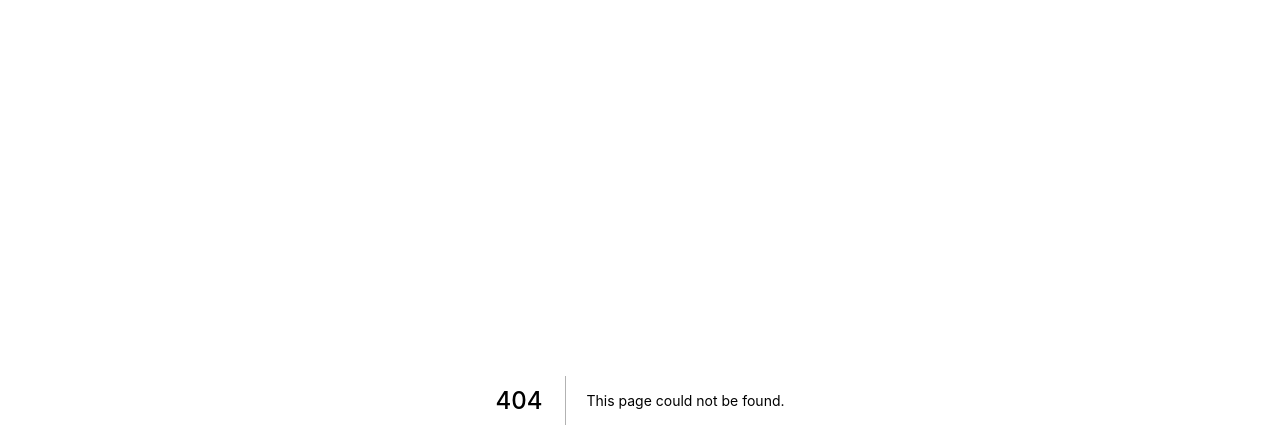
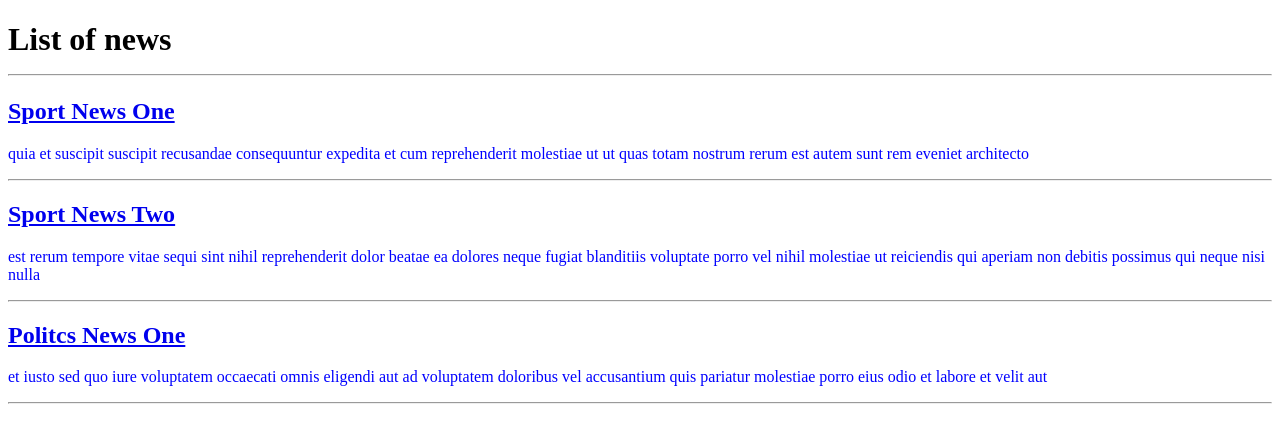
Before and after one commit to yaqubadesola/nextjs-projects, a Next.js app: page /news in a window 1280 px wide. Before the commit this address had no page. Shown: the top 448 px of the page. Built offline with nearby package versions, Linux system fonts and the light colour scheme; data requests are answered from the project's data file.

Commit message:
New ServerSide Generation

```diff
--- /dev/null
+++ b/components/new.js
@@ -0,0 +1,20 @@
+import React from 'react'
+import Link from 'next/link'
+
+function NewItem({ item }) {
+  return (
+    <div>
+    <Link href={`news/${item.category}`} passHref>
+        <a>
+            <h2>{item.title}</h2>
+        </a>
+    </Link>
+
+        <p style={{color:"blue", fontSize:"1rem"}}>{item.body}</p>
+        <hr/>
+
+    </div>
+  )
+}
+
+export default NewItem
--- a/db.json
+++ b/db.json
@@ -1,5 +1,25 @@
 
 {
+    "news":[
+        {
+          "category": "sports",
+          "id": 1,
+          "title": "Sport News One",
+          "body": "quia et suscipit\nsuscipit recusandae consequuntur expedita et cum\nreprehenderit molestiae ut ut quas totam\nnostrum rerum est autem sunt rem eveniet architecto"
+        },
+        {
+          "category":"sports",
+          "id": 2,
+          "title": "Sport News Two",
+          "body": "est rerum tempore vitae\nsequi sint nihil reprehenderit dolor beatae ea dolores neque\nfugiat blanditiis voluptate porro vel nihil molestiae ut reiciendis\nqui aperiam non debitis possimus qui neque nisi nulla"
+        },
+        {
+          "category": "politics",
+          "id": 3,
+          "title": "Politcs News One",
+          "body": "et iusto sed quo iure\nvoluptatem occaecati omnis eligendi aut ad\nvoluptatem doloribus vel accusantium quis pariatur\nmolestiae porro eius odio et labore et velit aut"
+        }
+    ],
     "products" :[
             {
             "id": 1,
--- a/pages/index.js
+++ b/pages/index.js
@@ -13,6 +13,12 @@ export default function Home() {
             View all posts
           </a>
         </Link>
+        <br/>
+        <Link href="/news">
+          <a>
+            View all news
+          </a>
+        </Link>
     </div>
   )
 }
--- /dev/null
+++ b/pages/news/index.js
@@ -0,0 +1,30 @@
+import React from 'react'
+import NewItem from '../../components/new'
+
+function NewsList({news}) {
+    return(
+        <>
+            <h1>List of news<hr/></h1>
+            {news.map(item => {
+                return(
+                    <div key={item.id}>
+                        <NewItem item={item}/>
+                    </div>
+                )
+            })}
+        </>
+    )
+
+}
+
+export default NewsList;
+
+export async function getServerSideProps(){
+    const response = await fetch('http://localhost:4000/news')
+    const data = await response.json();
+    return {
+        props:{
+            news:data
+        },
+    }
+}
```
Also changed, not shown: pages/news/[category].js (added, +52 -0 lines).
